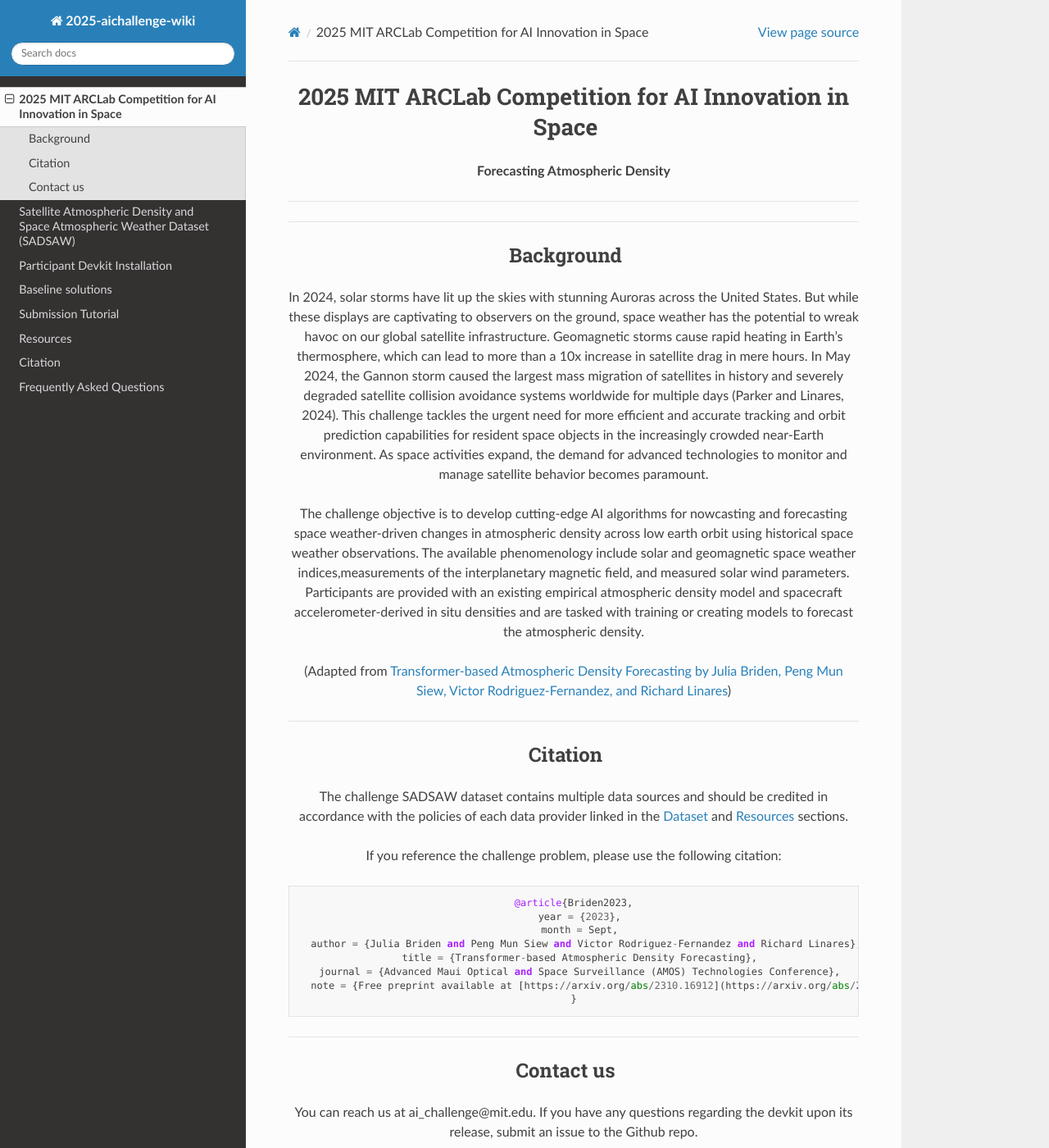
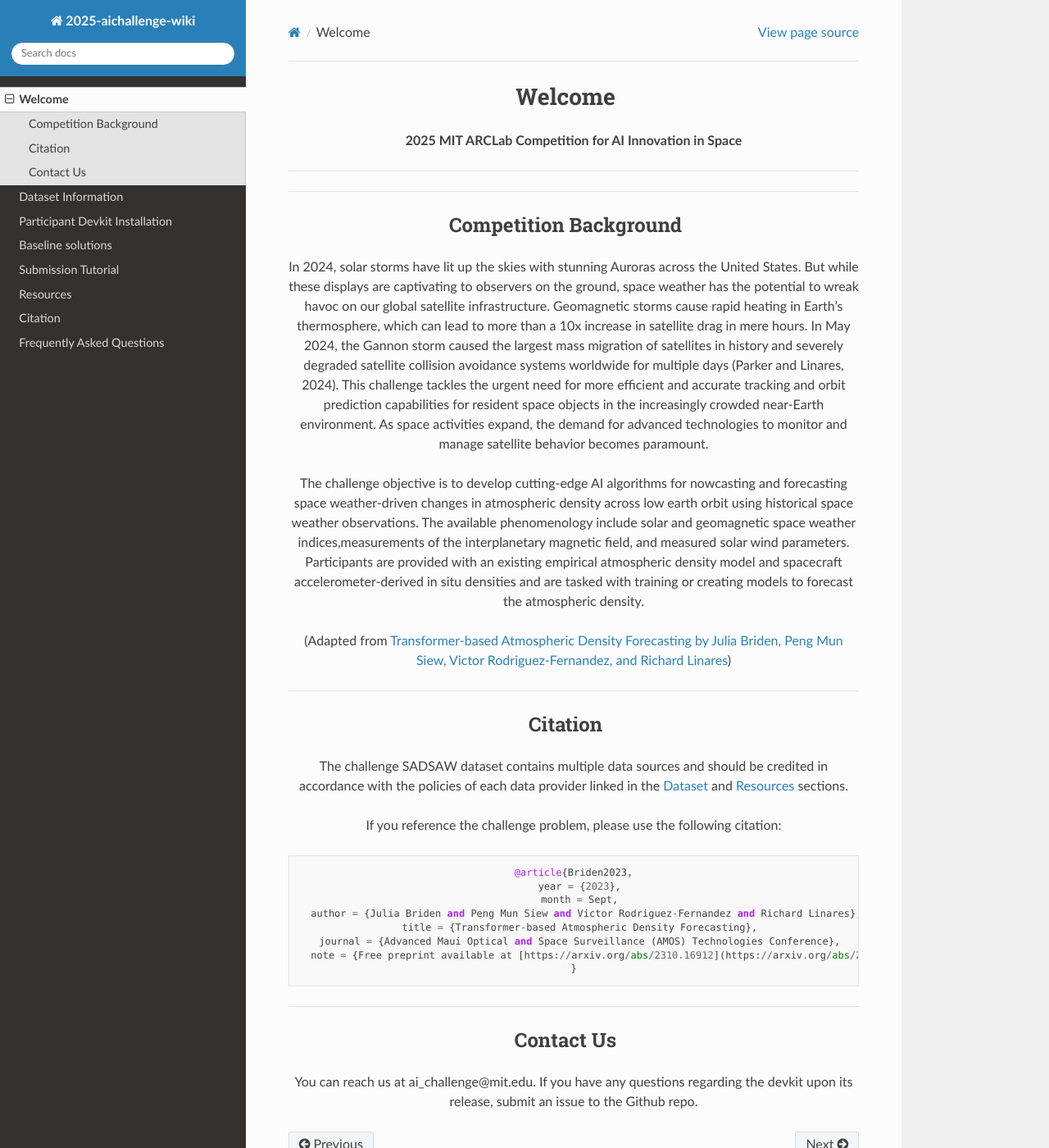
Before and after one commit to olgupila/STORM-AI-devkit-2025, a Sphinx documentation site: the page built from docs/README.md, in a window 1280 px wide and 1400 px high. Shown: the whole window at 82% size. Built offline with Sphinx 7.4.7 and the Read the Docs theme 3.1.0, drawn with Linux system fonts in a browser that asks for light colours; pages that are not in the unit, such as notebooks, are missing from menus.

Commit message:
clarify tabs

````diff
--- a/docs/README.md
+++ b/docs/README.md
@@ -1,7 +1,7 @@
 <div align="center">
 
-# 2025 MIT ARCLab Competition for AI Innovation in Space
-**Forecasting Atmospheric Density**
+# Welcome
+**2025 MIT ARCLab Competition for AI Innovation in Space**
 
 ______________________________________________________________________
 
@@ -68,7 +68,7 @@
 ```
 ______________________________________________________________________
 
-## Contact us
+## Contact Us
 
 You can reach us at ai_challenge@mit.edu.
 If you have any questions regarding the devkit upon its release, submit an issue to the Github repo.
--- a/docs/dataset.md
+++ b/docs/dataset.md
@@ -1,6 +1,7 @@
-# Satellite Atmospheric Density and Space Atmospheric Weather Dataset (SADSAW)
+# Dataset Information
 
-## Download the Challenge Dataset
+## Satellite Atmospheric Density and Space Atmospheric Weather Dataset (SADSAW)
+
 The full challenge problem dataset will be made available to participants on December 16, 2024.
 
 Participants should note that algorithm inputs must be limited to the phenomenology and data formats present in the public training dataset, but utilizing additional phenomenology or data sources for model validation and development is allowed and encouraged.
````
Also changed, not shown: other parts of docs/README.md (+1 -1 lines).
